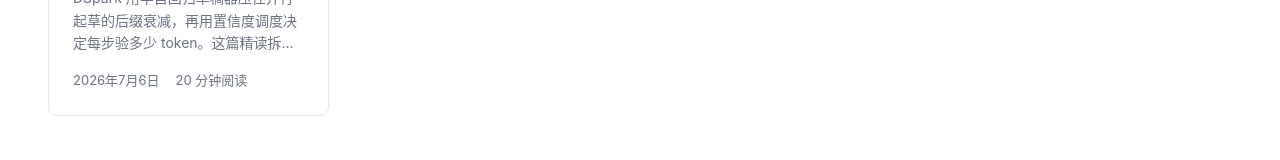
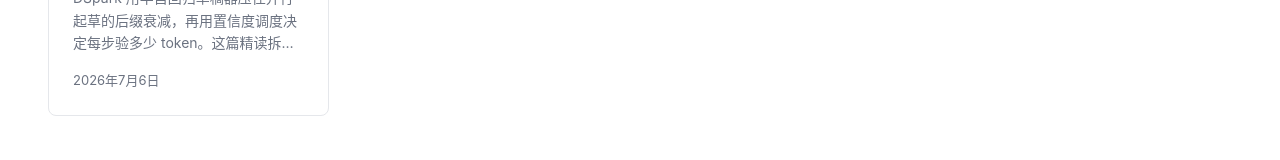
Before and after one commit to suan2inf/run-blog, a Vue app: page /#/blog in a window 1280 px wide. Shown: the part 273-433 px from the top of the page. Built offline with nearby package versions, Linux system fonts and the light colour scheme; what md-editor-v3 would draw is missing.

Commit message:
去掉阅读时长显示（数据层保留 readTime 字段备用）

```diff
--- a/src/components/ArticleCard.vue
+++ b/src/components/ArticleCard.vue
@@ -6,7 +6,6 @@
       <div class="card-meta">
         <span class="card-date">{{ formatDate(article.date) }}</span>
         <span class="card-category" v-if="article.category">{{ article.category }}</span>
-        <span class="card-readtime">{{ article.readTime }} 分钟阅读</span>
       </div>
     </div>
   </article>
--- a/src/views/Article.vue
+++ b/src/views/Article.vue
@@ -6,7 +6,6 @@
         <div class="article-meta">
           <span>{{ formatDate(article.date) }}</span>
           <span v-if="article.category" class="meta-category">{{ article.category }}</span>
-          <span>{{ article.readTime }} 分钟阅读</span>
         </div>
       </header>
       <div class="paper">
```
